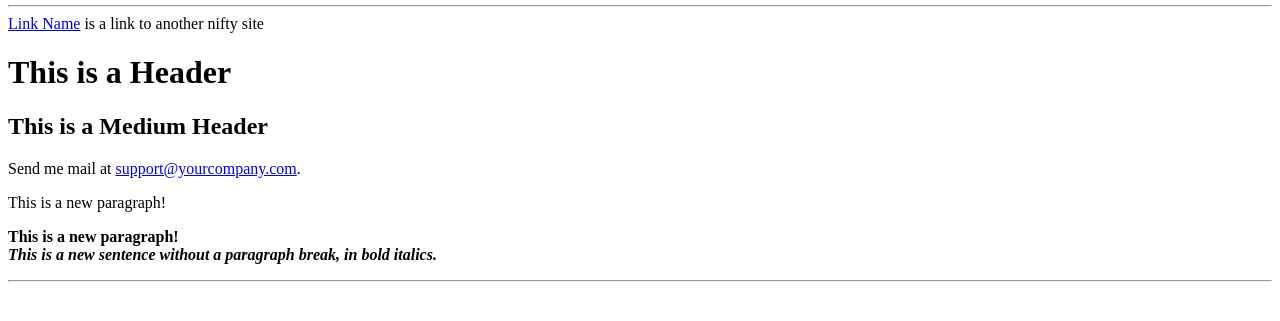
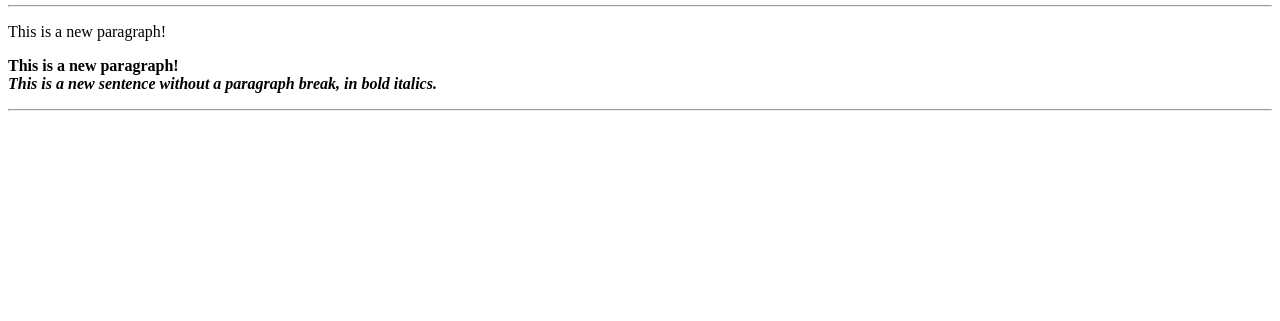
Before and after one commit to Alastor1506/MedProject, a plain HTML site: page index.html in a window 1280 px wide. Shown: the part 27-348 px from the top of the page. Drawn offline with Linux system fonts and the light colour scheme.

Commit message:
chnages on index.html

```diff
--- a/index.html
+++ b/index.html
@@ -12,18 +12,6 @@
 
 <HR>
 
-<a href="http://somegreatsite.com">Link Name</a>
-
-is a link to another nifty site
-
-<H1>This is a Header</H1>
-
-<H2>This is a Medium Header</H2>
-
-Send me mail at <a href="mailto:support@yourcompany.com">
-
-support@yourcompany.com</a>.
-
 <P> This is a new paragraph!
 
 <P> <B>This is a new paragraph!</B>
```
